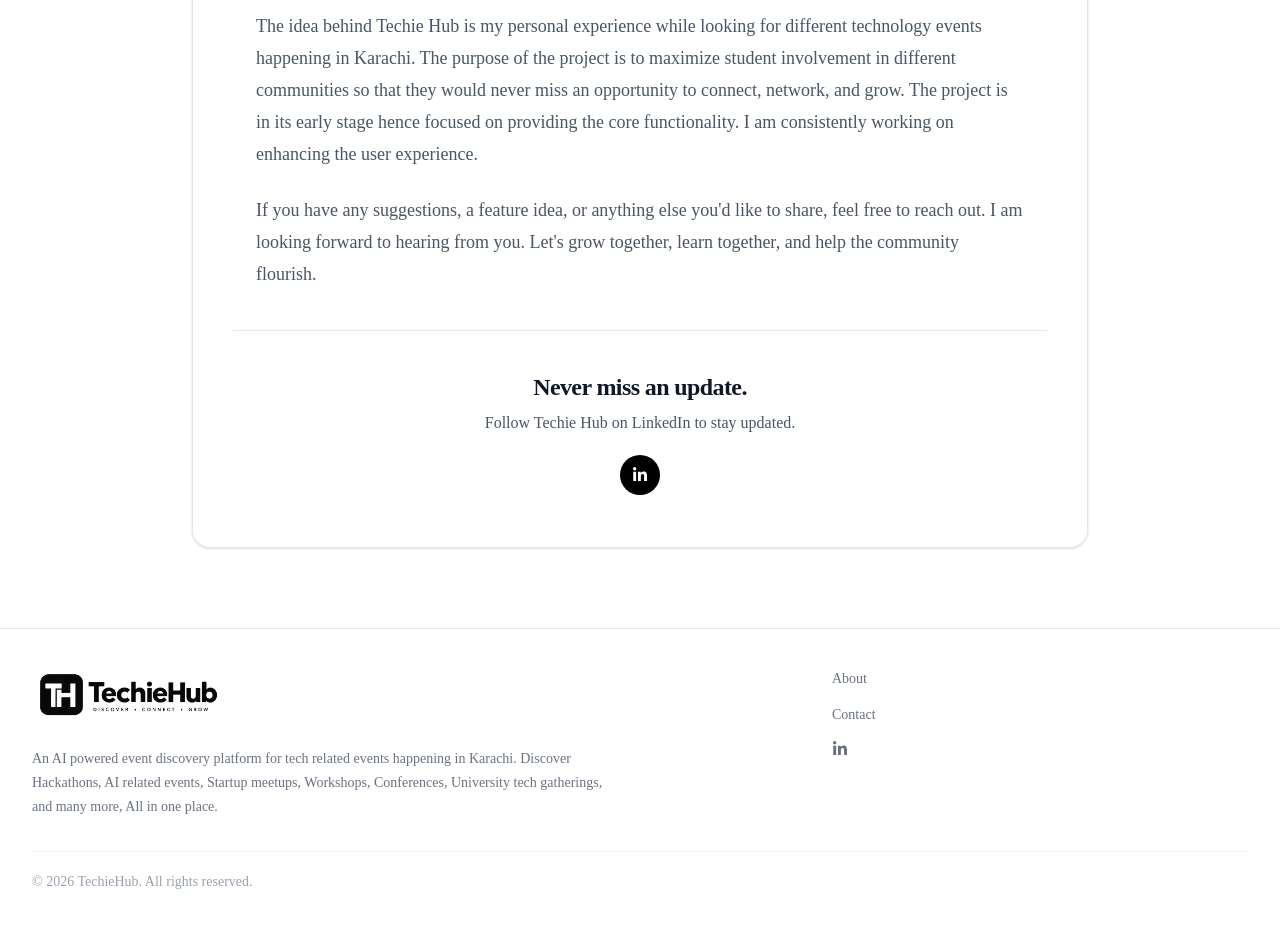
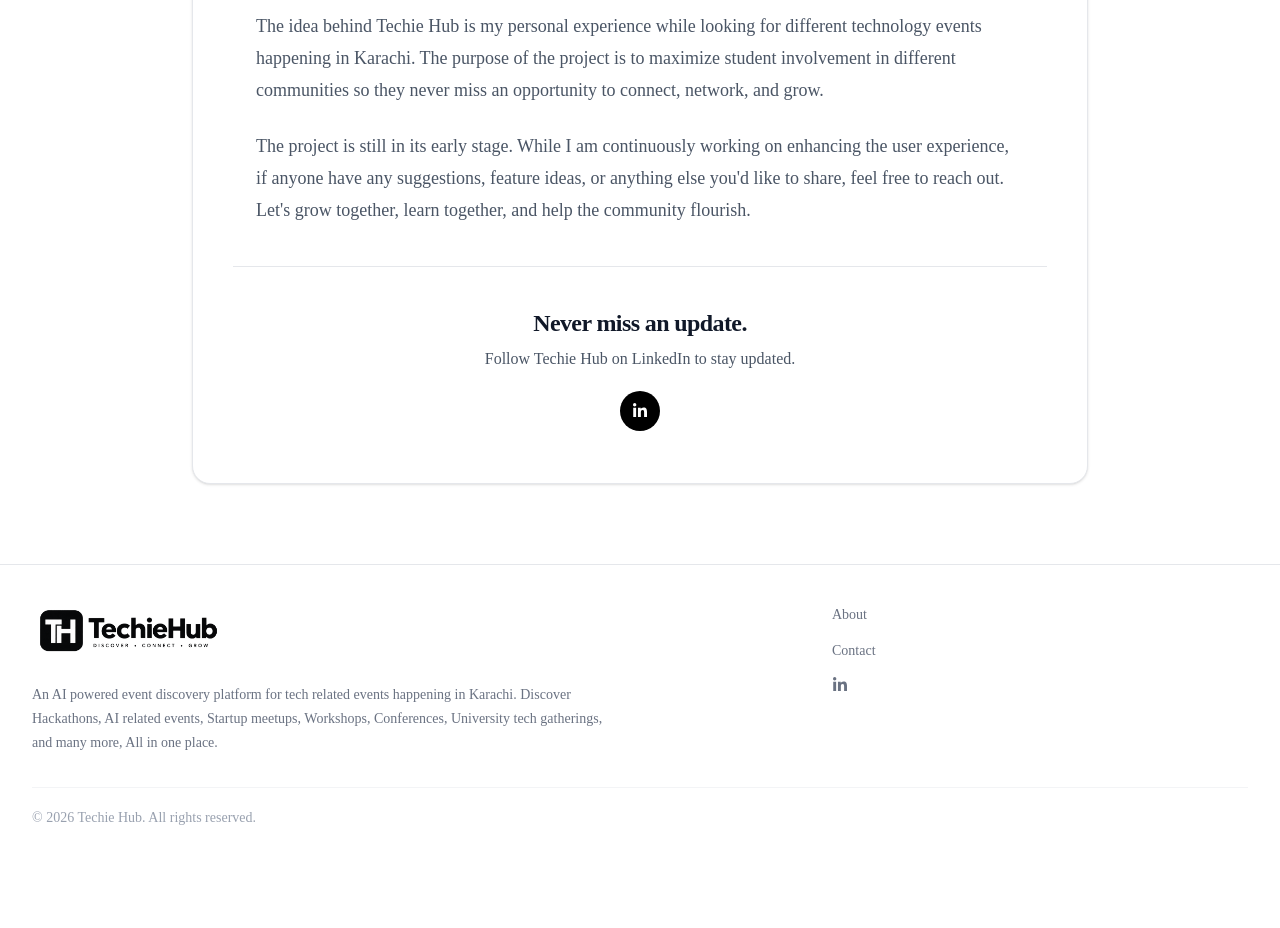
Before and after one commit to itxzabdullah/techiehub, a Next.js app: page /about in a window 1280 px wide. Shown: the part 460-1388 px from the top of the page. After the commit the page ends 1328 px from the top, so only its background shows below. Built offline with nearby package versions, Linux system fonts and the light colour scheme; no server answers.

Commit message:
Implemented Analytics and Made branding consistent

```diff
--- a/package.json
+++ b/package.json
@@ -13,6 +13,7 @@
     "@google/genai": "^2.13.0",
     "@supabase/ssr": "^0.12.3",
     "@supabase/supabase-js": "^2.110.8",
+    "@vercel/analytics": "^2.0.1",
     "class-variance-authority": "^0.7.1",
     "clsx": "^2.1.1",
     "date-fns-tz": "^3.2.0",
--- a/src/app/about/page.tsx
+++ b/src/app/about/page.tsx
@@ -23,27 +23,24 @@
                   discover and share tech-related events happening in Karachi. It
                   allows users to browse upcoming Hackathons, Workshops, Conferences,
                   Meetups, Startups, and more all in one place, with links to the official
-                  event sites. Users can also get AI powered personalized, event suggestions
-                  based on their interests. To submit an event, users can use the
-                  designated interface to enter event details. Once submitted, the
-                  events are then reviewed by admin and published to the site upon approval.
+                  event sites. Users can also get AI powered personalized, event recommendations
+                  based on their interests. Community leads and organizers or even common users can submit event through the
+                  designated interface. Submitted events are then reviewed and published to
+                  site by admin.
                 </p>
 
                 <p>
                   The idea behind Techie Hub is my personal experience
                   while looking for different technology events happening in
                   Karachi. The purpose of the project is to maximize student
-                  involvement in different communities so that they would never miss
-                  an opportunity to connect, network, and grow. The project is
-                  in its early stage hence focused on providing the
-                  core functionality. I am consistently working on enhancing
-                  the user experience.
+                  involvement in different communities so they never miss
+                  an opportunity to connect, network, and grow.
                 </p>
 
                 <p>
-                  If you have any suggestions, a feature idea, or anything else
-                  you'd like to share, feel free to reach out. I am looking
-                  forward to hearing from you. Let's grow together, learn
+                  The project is still in its early stage. While I am continuously working on enhancing
+                  the user experience, if anyone have any suggestions, feature ideas, or anything else
+                  you'd like to share, feel free to reach out. Let's grow together, learn
                   together, and help the community flourish.
                 </p>
               </div>
--- a/src/app/admin/page.tsx
+++ b/src/app/admin/page.tsx
@@ -38,7 +38,7 @@
         </h1>
 
         <p className="mt-2 text-gray-600">
-          Review community submissions and publish events to TechieHub.
+          Review community submissions and publish events to Techie Hub.
         </p>
 
         <div className="mt-8 rounded-2xl border bg-white p-6 shadow-sm">
@@ -64,7 +64,7 @@
             </h2>
 
             <p className="mt-2 text-gray-600">
-              Create and publish a new technology event for the TechieHub
+              Create and publish a new technology event for the Techie Hub
               community.
             </p>
           </Link>
@@ -79,7 +79,7 @@
 
             <p className="mt-2 text-gray-600">
               Review community-submitted events before they appear on
-              TechieHub.
+              Techie Hub.
             </p>
           </Link>
         </div>
--- a/src/app/api/recommend/route.ts
+++ b/src/app/api/recommend/route.ts
@@ -111,13 +111,13 @@
     // --------------------------------------------------
 
     const prompt = `
-You are TechieHub AI, an event recommendation assistant.
+You are Techie Hub AI, an event recommendation assistant.
 
 The user is interested in:
 
 ${interests}
 
-Here are the upcoming events available on TechieHub:
+Here are the upcoming events available on Techie Hub:
 
 ${JSON.stringify(eventData)}
 
--- a/src/app/layout.tsx
+++ b/src/app/layout.tsx
@@ -1,6 +1,7 @@
 import type { Metadata } from "next";
 import { Geist, Geist_Mono } from "next/font/google";
 import "./globals.css";
+import { Analytics } from '@vercel/analytics/react';
 
 const geistSans = Geist({
   variable: "--font-geist-sans",
@@ -13,7 +14,7 @@
 });
 
 export const metadata: Metadata = {
-  metadataBase: new URL("https://techiehub-ten.vercel.app"),
+  metadataBase: new URL("https://techiehub-pk.vercel.app"),
   title: "Techie Hub",
   description:
     "Discover tech events in Karachi.",
@@ -43,7 +44,7 @@
       lang="en"
       className={`${geistSans.variable} ${geistMono.variable} h-full antialiased`}
     >
-      <body className="min-h-full flex flex-col">{children}</body>
+      <body className="min-h-full flex flex-col">{children} <Analytics /> </body>
     </html>
   );
 }
--- a/src/app/login/page.tsx
+++ b/src/app/login/page.tsx
@@ -54,7 +54,7 @@
         <h1 className="text-3xl font-bold">Admin Login</h1>
 
         <p className="mt-2 text-gray-500">
-          Sign in to manage TechieHub events.
+          Sign in to manage Techie Hub events.
         </p>
 
         <form onSubmit={handleLogin} className="mt-8 space-y-5">
--- a/src/app/recommend/page.tsx
+++ b/src/app/recommend/page.tsx
@@ -65,7 +65,7 @@
         </h1>
 
         <p className="mt-3 text-gray-600">
-          Tell us about your interests, and TechieHub AI will recommend the most relevant technology events in Karachi based on your preferences.
+          Tell us about your interests, and Techie Hub AI will recommend the most relevant technology events in Karachi based on your preferences.
         </p>
 
         <textarea
@@ -141,7 +141,7 @@
                 </h3>
 
                 <p className="mt-2 text-gray-500">
-                  Enter your interests and TechieHub AI will recommend the best
+                  Enter your interests and Techie Hub AI will recommend the best
                   events for you.
                 </p>
               </div>
--- a/src/app/submit-event/page.tsx
+++ b/src/app/submit-event/page.tsx
@@ -234,7 +234,7 @@
 
       const successMessage = isAdmin
         ? "Event published successfully."
-        : "Your event has been submitted successfully.\n\nIt will be reviewed before appearing on TechieHub.";
+        : "Your event has been submitted successfully.\n\nIt will be reviewed before appearing on Techie Hub.";
 
       setSuccess(successMessage);
 
--- a/src/components/admin/ReviewSubmission.tsx
+++ b/src/components/admin/ReviewSubmission.tsx
@@ -232,7 +232,7 @@
                 Review Submission
             </h1>
             <p className="mt-2 text-gray-600">
-                Review the event before publishing it to TechieHub.
+                Review the event before publishing it to Techie Hub.
             </p>
             <div className="mt-8 rounded-2xl border bg-white p-8 shadow-sm">
                 <div className="grid gap-6 md:grid-cols-2">
--- a/src/components/layout/Footer.tsx
+++ b/src/components/layout/Footer.tsx
@@ -58,7 +58,7 @@
         {/* Bottom */}
         <div className="mt-8 border-t border-gray-100 pt-5">
           <p className="text-sm text-gray-400">
-            © {new Date().getFullYear()} TechieHub. All rights reserved.
+            © {new Date().getFullYear()} Techie Hub. All rights reserved.
           </p>
         </div>
 
```
Also changed, not shown: 2 other files (tests, documents, lock files or other folders).
